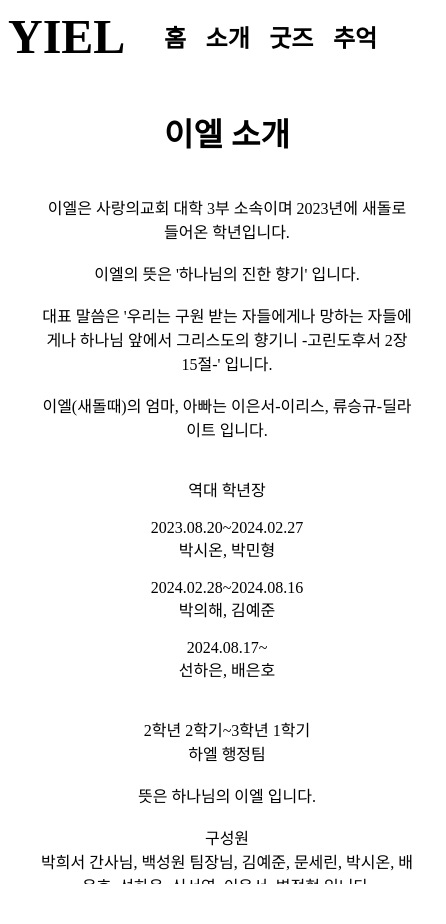
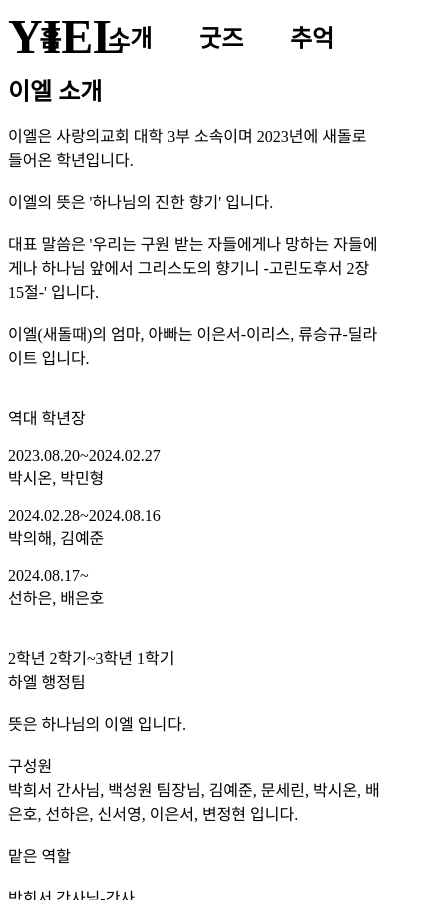
Before and after one commit to KYJLMML/univ3yiel, a Next.js app: page /info in a window 390 px wide. Shown: the whole page, 446 px wide, since content can reach past the window. Built offline with nearby package versions, Linux system fonts and the light colour scheme.

Commit message:
Move _document.js to pages directory and update content

```diff
--- a/app/info/page.module.css
+++ b/app/info/page.module.css
@@ -3,33 +3,51 @@
   width: 100%;
   height: 100vh;
   padding-top: 4rem; /* 네비게이션 바 높이만큼 여백 */
+  overflow-x: hidden; /* 가로 스크롤 방지 */
 }
 
-.textContainer {
+.scrollContainer {
   width: 100%;
-  height: calc(100vh - 4rem);
+  height: calc(100vh - 4rem); /* 네비게이션 바 높이 제외 */
   overflow-y: auto;
   scrollbar-width: none; /* Firefox */
   -ms-overflow-style: none; /* IE and Edge */
-  padding: 1rem 2rem; /* 상단 패딩 감소 */
-  text-align: center; /* 텍스트 중앙 정렬 */
   display: flex;
   flex-direction: column;
   align-items: center;
+  padding: 1rem;
 }
 
-.textContainer::-webkit-scrollbar {
+.scrollContainer::-webkit-scrollbar {
   display: none; /* Chrome, Safari, Opera */
 }
 
 .title {
-  font-size: 3rem;
+  font-size: 2rem; /* 기본 크기 */
   font-weight: bold;
+  margin-bottom: 1rem;
+}
+
+.mediaItem {
+  width: 100%;
+  max-width: 800px;
   margin-bottom: 2rem;
 }
 
-.content {
-  font-size: 1.5rem;
+.video {
+  width: 100%;
+  height: auto;
+}
+
+.caption {
+  font-size: 1.2rem;
+  text-align: center;
+  margin-top: 0.5rem;
+}
+
+.caption a {
+  color: blue;
+  text-decoration: underline;
 }
 
 /* PC 버전 (1024px 이상) */
@@ -47,12 +65,23 @@
 
 /* 모바일 버전 (768px 이하) */
 @media screen and (max-width: 768px) {
+  .container {
+    padding-top: 3rem;
+  }
+
+  .scrollContainer {
+    height: calc(100vh - 3rem);
+  }
+
   .title {
-    font-size: 2rem;
-    margin-bottom: 1.5rem;
+    font-size: 1.5rem; /* 모바일에서 제목 크기 조정 */
   }
 
   .content {
-    font-size: 1rem;
+    font-size: 1rem; /* 모바일에서 내용 크기 조정 */
+  }
+
+  .caption {
+    font-size: 1rem; /* 모바일에서 캡션 크기 조정 */
   }
 }
--- a/app/item/page.module.css
+++ b/app/item/page.module.css
@@ -3,6 +3,7 @@
   width: 100%;
   height: 100vh;
   padding-top: 4rem; /* 네비게이션 바 높이만큼 여백 */
+  overflow-x: hidden; /* 가로 스크롤 방지 */
 }
 
 .textContainer {
@@ -22,14 +23,48 @@
   display: none; /* Chrome, Safari, Opera */
 }
 
+.scrollContainer {
+  width: 100%;
+  height: calc(100vh - 4rem); /* 네���게이션 바 높이 제외 */
+  overflow-y: auto;
+  scrollbar-width: none; /* Firefox */
+  -ms-overflow-style: none; /* IE and Edge */
+  display: flex;
+  flex-direction: column;
+  align-items: center;
+  padding: 1rem;
+}
+
+.scrollContainer::-webkit-scrollbar {
+  display: none; /* Chrome, Safari, Opera */
+}
+
 .title {
-  font-size: 3rem;
+  font-size: 2rem; /* 기본 크기 */
   font-weight: bold;
+  margin-bottom: 1rem;
+}
+
+.mediaItem {
+  width: 100%;
+  max-width: 800px;
   margin-bottom: 2rem;
 }
 
-.content {
-  font-size: 1.5rem;
+.video {
+  width: 100%;
+  height: auto;
+}
+
+.caption {
+  font-size: 1.2rem;
+  text-align: center;
+  margin-top: 0.5rem;
+}
+
+.caption a {
+  color: blue;
+  text-decoration: underline;
 }
 
 /* PC 버전 (1024px 이상) */
@@ -47,12 +82,23 @@
 
 /* 모바일 버전 (768px 이하) */
 @media screen and (max-width: 768px) {
+  .container {
+    padding-top: 3rem;
+  }
+
+  .scrollContainer {
+    height: calc(100vh - 3rem);
+  }
+
   .title {
-    font-size: 2rem;
-    margin-bottom: 1.5rem;
+    font-size: 1.5rem; /* 모바일에서 제목 크기 조정 */
   }
 
   .content {
-    font-size: 1rem;
+    font-size: 1rem; /* 모바일에서 내용 크기 조정 */
+  }
+
+  .caption {
+    font-size: 1rem; /* 모바일에서 캡션 크기 조정 */
   }
 }
--- a/app/layout.module.css
+++ b/app/layout.module.css
@@ -6,6 +6,7 @@
   width: 100%;
   padding: 0.5rem;
   z-index: 1000;
+  overflow-x: hidden; /* 가로 스크롤 방지 */
 }
 
 .leftSection {
@@ -75,18 +76,18 @@
   }
 
   .nav li:nth-child(1) {
-    margin-left: 40vw;
+    margin-left: 8vw;
   }
 
   .nav li:nth-child(2) {
-    margin-left: 5vw;
+    margin-left: 12vw;
   }
 
   .nav li:nth-child(3) {
-    margin-left: 5vw;
+    margin-left: 12vw;
   }
 
   .nav li:nth-child(4) {
-    margin-left: 5vw;
+    margin-left: 12vw;
   }
 }
--- a/app/memories/page.module.css
+++ b/app/memories/page.module.css
@@ -2,6 +2,7 @@
   width: 100%;
   height: 100vh;
   padding-top: 4rem; /* 네비게이션 바 높이만큼 여백 */
+  overflow-x: hidden; /* 가로 스크롤 방지 */
 }
 
 .scrollContainer {
@@ -44,11 +45,24 @@
 }
 
 .caption a {
-  color: black;
+  color: blue;
   text-decoration: underline;
 }
 
-/* 모바일 환경 */
+/* PC 버전 (1024px 이상) */
+@media screen and (min-width: 1024px) {
+  .title {
+    font-size: 3rem;
+    font-weight: bold;
+    margin-bottom: 2rem;
+  }
+
+  .content {
+    font-size: 1.5rem;
+  }
+}
+
+/* 모바일 버전 (768px 이하) */
 @media screen and (max-width: 768px) {
   .container {
     padding-top: 3rem;
@@ -57,4 +71,16 @@
   .scrollContainer {
     height: calc(100vh - 3rem);
   }
+
+  .title {
+    font-size: 1.5rem; /* 모바일에서 제목 크기 조정 */
+  }
+
+  .content {
+    font-size: 1rem; /* 모바일에서 내용 크기 조정 */
+  }
+
+  .caption {
+    font-size: 1rem; /* 모바일에서 캡션 크기 조정 */
+  }
 }
--- a/app/page.module.css
+++ b/app/page.module.css
@@ -16,6 +16,8 @@
   height: 100vh;
   width: 100%;
   cursor: pointer; /* header에서 container로 이동 */
+  padding-top: 4rem; /* 네비게이션 바 높이만큼 여백 */
+  overflow-x: hidden; /* 가로 스크롤 방지 */
 }
 
 .header {
@@ -70,7 +72,7 @@
   }
 
   .imageContainer {
-    top: 3rem; /* 모바일에서 네비게이션 바 높이 감소 */
+    top: 4rem; /* 모바일에서 네비게이션 바 높이 감소 */
     height: calc(100vh - 3rem); /* 모바일 화면에 맞춘 높이 조정 */
     display: flex;
     justify-content: center;
@@ -98,7 +100,6 @@
   height: calc(100vh - 4rem); /* 전체 높이에서 네비게이션 바 높이 제외 */
 }
 
-/* 이미지 스타일 */
 .imageContainer img {
   width: 100% !important;
   height: 100% !important;
@@ -115,7 +116,7 @@
 /* 모바일 버전 */
 @media screen and (max-width: 768px) {
   .imageContainer {
-    top: 3rem;
+    top: 4rem;
     height: calc(100vh - 3rem);
     display: flex;
     justify-content: center;
@@ -130,3 +131,99 @@
     object-fit: cover !important;
   }
 }
+
+.scrollContainer {
+  width: 100%;
+  height: calc(100vh - 4rem); /* 네비게이션 바 높이 제외 */
+  overflow-y: auto;
+  scrollbar-width: none; /* Firefox */
+  -ms-overflow-style: none; /* IE and Edge */
+  display: flex;
+  flex-direction: column;
+  align-items: center;
+  padding: 1rem;
+}
+
+.scrollContainer::-webkit-scrollbar {
+  display: none; /* Chrome, Safari, Opera */
+}
+
+.title {
+  font-size: 3rem; /* 기본 크기 */
+  font-weight: bold;
+  margin-bottom: 1rem;
+}
+
+.mediaItem {
+  width: 100%;
+  max-width: 800px;
+  margin-bottom: 2rem;
+}
+
+.video {
+  width: 100%;
+  height: auto;
+}
+
+.caption {
+  font-size: 1.2rem;
+  text-align: center;
+  margin-top: 0.5rem;
+}
+
+.caption a {
+  color: blue;
+  text-decoration: underline;
+}
+
+/* PC 버전 (1024px 이상) */
+@media screen and (min-width: 1024px) {
+  .title {
+    font-size: 3rem;
+    font-weight: bold;
+    margin-bottom: 2rem;
+  }
+
+  .content {
+    font-size: 1.5rem;
+  }
+}
+
+/* 모바일 버전 (768px 이하) */
+@media screen and (max-width: 768px) {
+  .container {
+    padding-top: 3rem;
+  }
+
+  .scrollContainer {
+    height: calc(100vh - 3rem);
+  }
+
+  .title {
+    font-size: 1.5rem; /* 모바일에서 제목 크기 조정 */
+  }
+
+  .content {
+    font-size: 1rem; /* 모바일에서 내용 크기 조정 */
+  }
+
+  .caption {
+    font-size: 1rem; /* 모바일에서 캡션 크기 조정 */
+  }
+
+  .imageContainer {
+    top: 3rem;
+    height: calc(100vh - 3rem);
+    display: flex;
+    justify-content: center;
+    align-items: center;
+    padding: 0;
+  }
+
+  .imageContainer img {
+    width: 100% !important;
+    height: auto !important;
+    max-height: 100%;
+    object-fit: contain !important; /* 모바일에서 이미지 비율 유지 */
+  }
+}
```
Also changed, not shown: app/pages/_document.js (added, +16 -0 lines).
